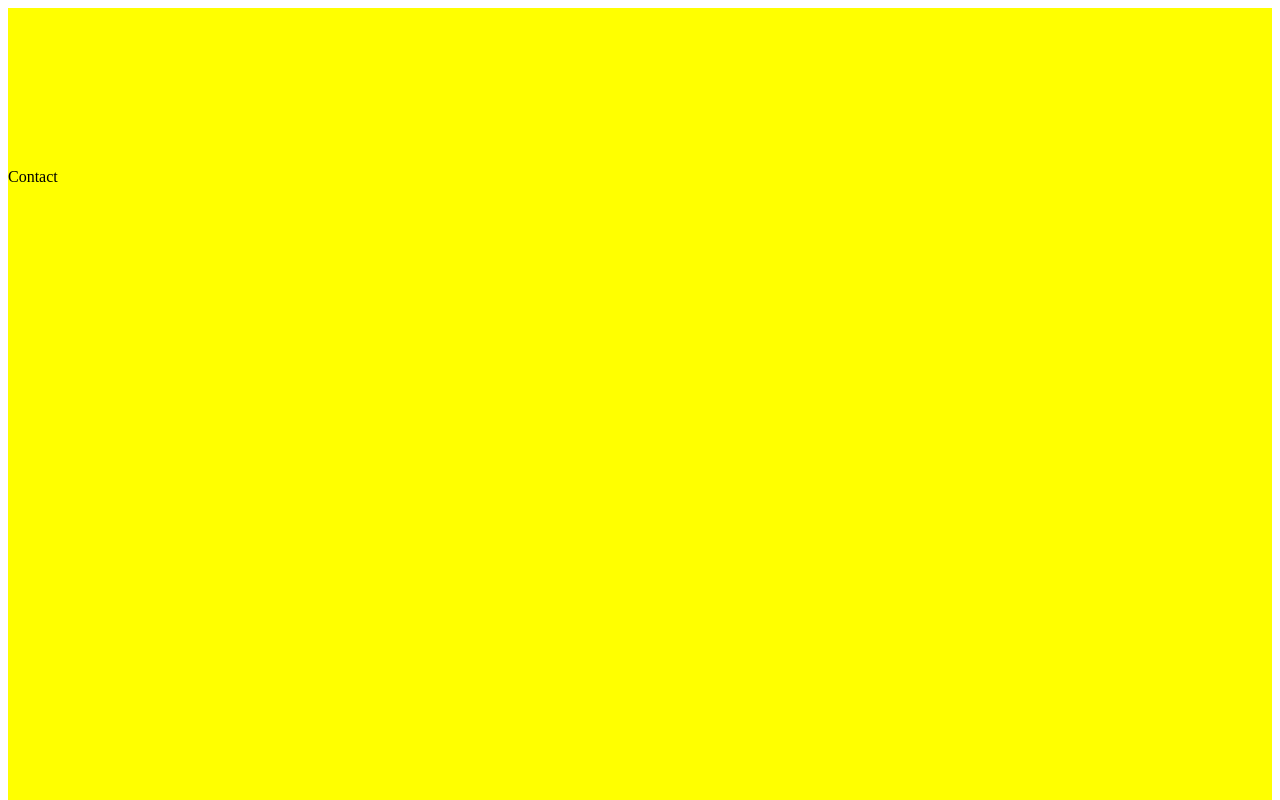
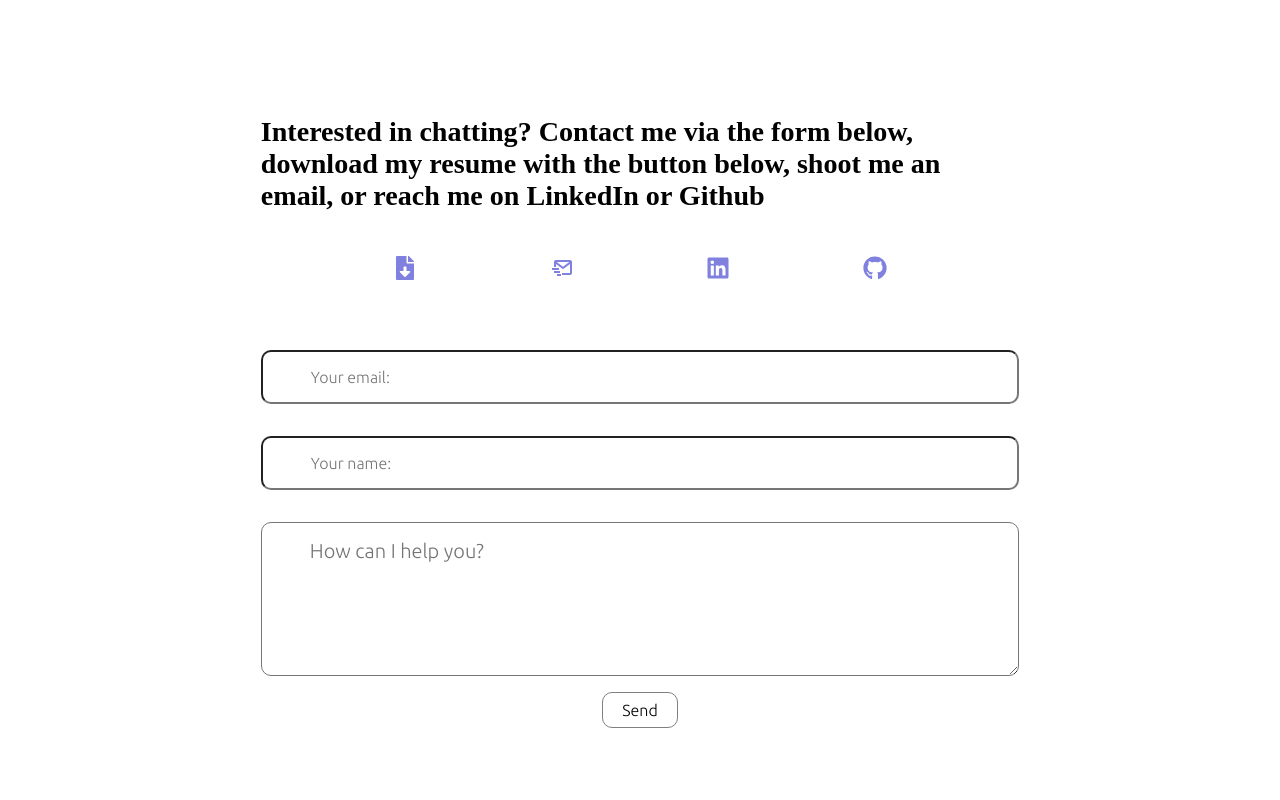
Before and after one commit to cptaylor38/portfoliosimple, a Gatsby site in the folder portfolio/: page /Contact in a window 1280 px wide. Shown: the top 800 px of the page. Built offline with nearby package versions, Linux system fonts and the light colour scheme; Gatsby itself is replaced by a stand-in of ours.

Commit message:
added contact form, added json for portfolio data and compressed images

```diff
--- a/portfolio/package.json
+++ b/portfolio/package.json
@@ -16,7 +16,8 @@
   "dependencies": {
     "gatsby": "^2.26.1",
     "react": "^16.12.0",
-    "react-dom": "^16.12.0"
+    "react-dom": "^16.12.0",
+    "react-icons": "^4.1.0"
   },
   "devDependencies": {
     "prettier": "2.2.1"
--- /dev/null
+++ b/portfolio/src/Components/ExternalLinks.js
@@ -0,0 +1,37 @@
+import React from 'react';
+import '../style/ExternalLinks.css';
+import {FaLinkedin, FaGithub, FaFileDownload} from 'react-icons/fa';
+import {BiMailSend} from 'react-icons/bi';
+
+const ExternalLinks = () => {
+    return (
+        <div id='externalLinks'>
+                    <a
+                      href='https://docs.google.com/document/d/1oPcbN59DI1ZDNFx9t0PCiJnB9MI_5TlFAu0ekCZANuc/export?format=pdf'
+                      target='_blank'
+                      rel='noopener noreferrer'
+                    >
+                      <FaFileDownload />
+                    </a>
+                    <a href='mailto: cylor.dev@gmail.com'>
+                      <BiMailSend />
+                    </a>
+                    <a
+                      href='https://www.linkedin.com/in/corbin-taylor-419a8a188/'
+                      target='_blank'
+                      rel='noopener noreferrer'
+                    >
+                      <FaLinkedin />
+                    </a>
+                    <a
+                      href='https://github.com/cptaylor38'
+                      target='_blank'
+                      rel='noopener noreferrer'
+                    >
+                      <FaGithub />
+                    </a>
+                    </div>
+    )
+}
+
+export default ExternalLinks;
--- a/portfolio/src/Components/Nav.js
+++ b/portfolio/src/Components/Nav.js
@@ -1,5 +1,6 @@
 import React from 'react';
 import '../style/Nav.css';
+import ExternalLinks from './ExternalLinks';
 
 const Nav = () => {
     return (
@@ -8,6 +9,7 @@ const Nav = () => {
             <a href='#faq'>FAQ</a>
             <a href='#contact'>Contact</a>
             <a href='#bio'>Bio</a>
+            <ExternalLinks />
         </div>
     )
 }
--- a/portfolio/src/pages/Contact.js
+++ b/portfolio/src/pages/Contact.js
@@ -1,10 +1,24 @@
 import React from 'react';
+import ExternalLinks from '../Components/ExternalLinks';
+
 import '../style/Contact.css';
 
 const Contact = ()=> {
     return (
         <div id='contact'>
-            Contact
+            <header id='contactHeader'>
+                <h3>Interested in chatting? Contact me via the form below, download my resume with the button below, shoot me an email, or reach me on LinkedIn or Github</h3>
+                <ExternalLinks />
+            </header>
+            <div id='contactFormContainer'>
+            <form method="post" netlify-honeypot="bot-field" data-netlify="true" name="contact"></form>
+            <input type="hidden" name="bot-field" />
+            <input type="hidden" name="form-name" value="contact" />
+            <input className='contactInput' type="email" name="email" placeholder='Your email:' />
+            <input className='contactInput' type="text" name="name" placeholder='Your name:' />
+            <textarea className='contactInput' type="text" name="message" rows={5} placeholder='How can I help you?' />
+            <button id='contactButton' type="submit">Send</button>
+            </div>
         </div>
     )
 }
--- a/portfolio/src/style/Contact.css
+++ b/portfolio/src/style/Contact.css
@@ -1,5 +1,51 @@
+@import url("https://fonts.googleapis.com/css2?family=Ubuntu:wght@300&display=swap");
+
 #contact {
   min-height: 100vh;
-  background: yellow;
-  padding-top: 20vh;
+  justify-content: center;
+  align-items: center;
+  display: flex;
+  flex-direction: column;
+  font-size: 1.5em;
 }
+
+#contactHeader {
+  width: 60%;
+}
+
+#contactFormContainer {
+  display: flex;
+  flex-direction: column;
+  width: 60%;
+}
+
+.contactInput {
+  margin-top: 2rem;
+  text-indent: 2rem;
+  padding: 1rem;
+  border-radius: 10px;
+  font-size: 1rem;
+  font-family: "Ubuntu", sans-serif;
+}
+
+#contactFormContainer > textarea {
+  font-size: 1.25rem;
+  font-family: "Ubuntu", sans-serif;
+}
+
+#contactButton {
+  margin-top: 2vh;
+  width: 10%;
+  align-self: center;
+  font-size: 1rem;
+  border: 1px solid grey;
+  background: white;
+  border-radius: 10px;
+  padding: 0.5rem;
+  font-family: "Ubuntu", sans-serif;
+}
+
+#contactButton:hover {
+  background: grey;
+  color: white;
+}
--- /dev/null
+++ b/portfolio/src/style/ExternalLinks.css
@@ -0,0 +1,16 @@
+#externalLinks {
+  display: flex;
+  justify-content: space-evenly;
+  flex-flow: row wrap;
+  align-items: center;
+  margin: 1rem;
+}
+
+#externalLinks > a {
+  margin: 1rem;
+  color: rgb(128, 128, 223);
+}
+
+#externalLinks > a:hover {
+  color: rgb(60, 60, 156);
+}
--- a/portfolio/src/style/index.css
+++ b/portfolio/src/style/index.css
@@ -1,7 +1,10 @@
+@import url("https://fonts.googleapis.com/css2?family=Ubuntu:wght@300&display=swap");
+
 html {
   margin: 0;
   padding: 0;
   box-sizing: border-box;
+  font-family: "Ubuntu", sans-serif;
 }
 
 body {
```
Also changed, not shown: portfolio/src/assets/PortfolioData.json (added, +58 -0 lines), portfolio/src/pages/Landing.js (+10 -4 lines), portfolio/src/pages/Portfolio.js (+9 -1 lines), portfolio/src/style/Landing.css (+11 -0 lines), portfolio/src/assets/images/projectImages/bamazon-min.png (added), portfolio/src/assets/images/projectImages/clickyEndgame-min.png (added), portfolio/src/assets/images/projectImages/ddHome-min.png (added), portfolio/src/assets/images/projectImages/liri-min.png (added), portfolio/src/assets/images/projectImages/pennyExpense-min.png (added), portfolio/src/assets/images/projectImages/scrapsPreview-min.png (added), portfolio/src/assets/images/projectImages/wordstockTranslate-min.png (added), 1 other file.
